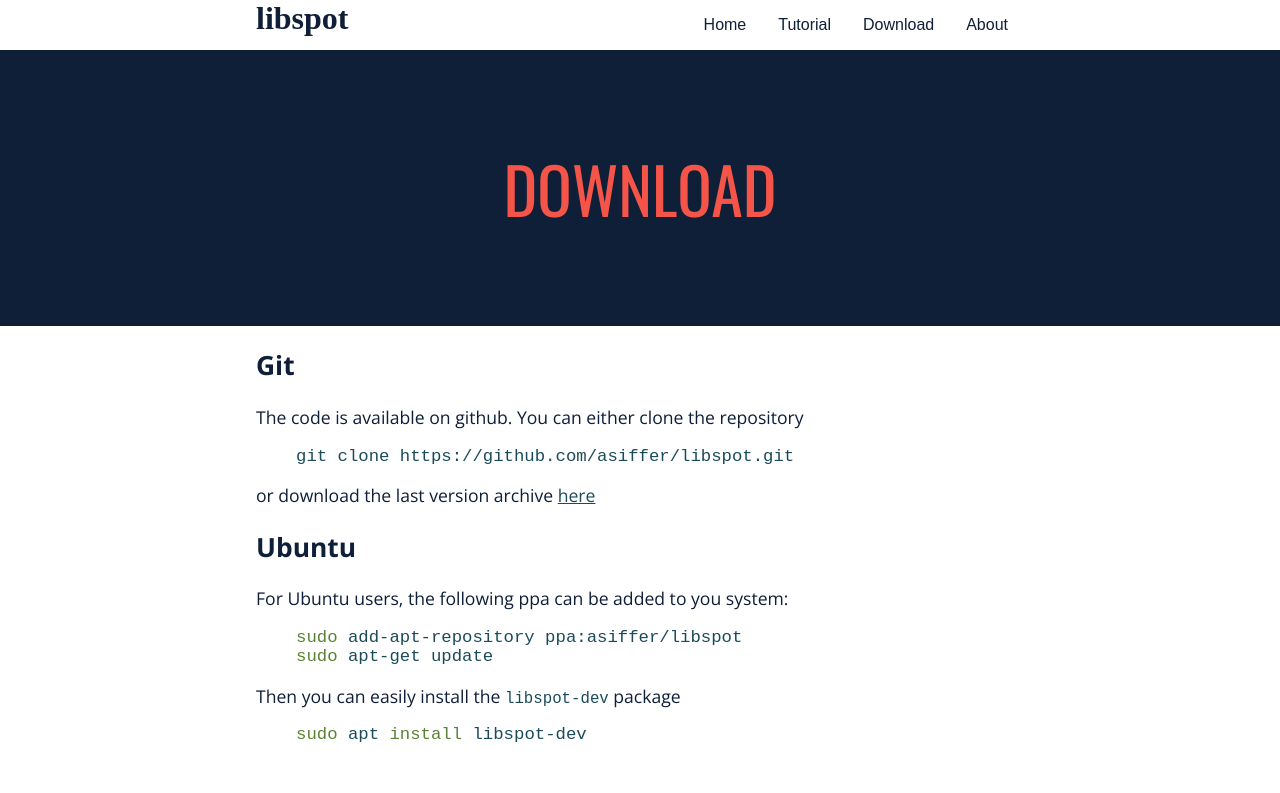
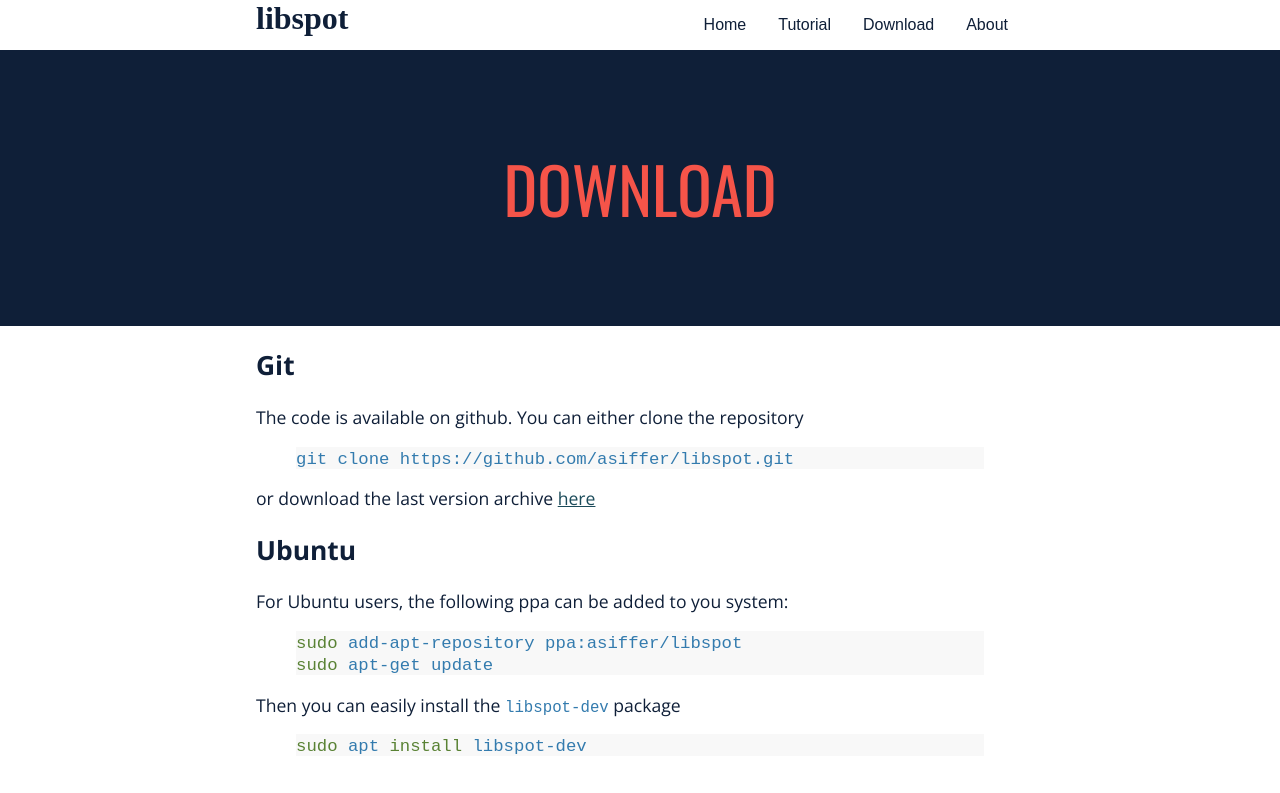
Before and after one commit to asiffer/libspot, a Jekyll site: the page built from _pages/04_download.md, in a window 1280 px wide. Shown: the top 793 px of the page. Built offline with Jekyll 4.4.1, drawn with Linux system fonts in a browser that asks for light colours; nearby versions of some CDN libraries; some web fonts are replaced.

Commit message:
responsive

```diff
--- a/_sass/layout.scss
+++ b/_sass/layout.scss
@@ -119,13 +119,10 @@ header {
 
 pre, code  {
 	font-size: 1.1em;
-	color: $color3;
+	color: $color4;
 	white-space: pre-wrap;
 }
 
-pre {
-	width: 85%;
-}
 
 
 @media (max-width: 768px)
@@ -177,11 +174,11 @@ pre {
 		font-size: 1em;
 	}
 
-	/*
+
 	pre  {
 		font-size: 0.9em;
-		width: 70%;
-	}*/
+		width: 80%;
+	}
 
 
 }
--- a/_sass/syntax.scss
+++ b/_sass/syntax.scss
@@ -68,8 +68,7 @@ pre .vi { color: #bb60d5 } /* Name.Variable.Instance */
 pre .vm { color: #bb60d5 } /* Name.Variable.Magic */
 pre .il { color: #40a070 } /* Literal.Number.Integer.Long */
 /*.highlight pre .hll { background-color: #ffffcc }*/
-.highlight {width: 100%; }
-/*.highlight pre  { width: 100%; font: normal 1.1em $font4; white-space: pre-wrap; color: $color4; background: #f8f8f8; } /* -> REAL BACKGROUND */
+.highlight pre  { width: 100%; margin: 0 auto; font: normal 1.1em $font4; white-space: pre-wrap; color: $color4; background: #f8f8f8; } /* -> REAL BACKGROUND */
 /*.highlight pre .c { color: #408080; font-style: italic } /* Comment */
 .highlight pre .err { border: 1px solid #FF0000 } /* Error */
 .highlight pre .k { color: #008000; font-weight: bold } /* Keyword */
```
Also changed, not shown: 2 other files.
